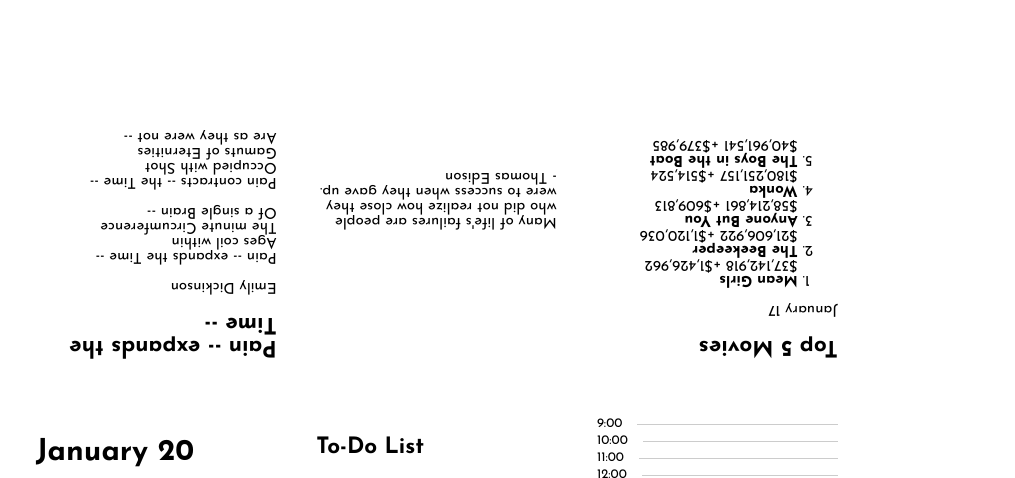
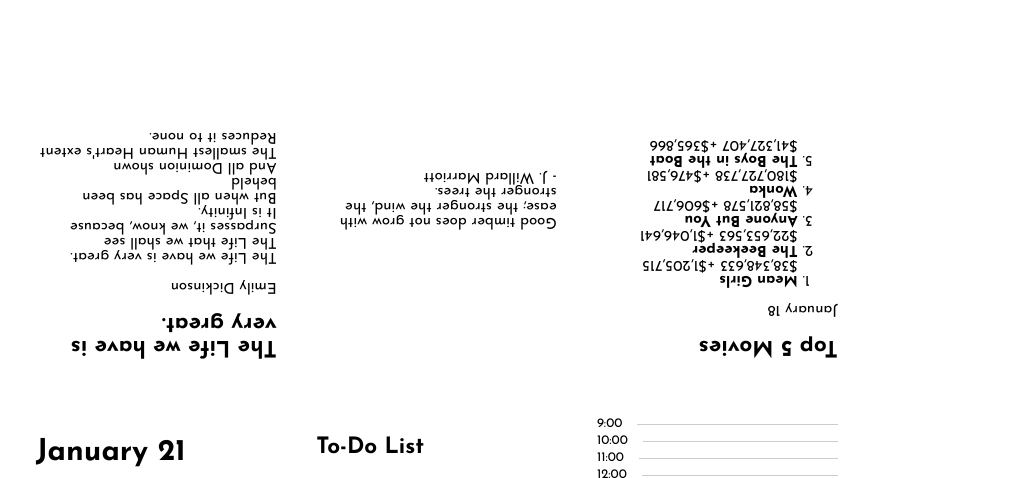
Before and after one commit to claifiifi/dailybailey, a plain HTML site: page index.html in a window 1280 px wide. Shown: the top 478 px of the page, 265-1280 px from the left. Drawn offline with Linux system fonts and the light colour scheme.

Commit message:
Auto-generated webpage updates

```diff
--- a/index.html
+++ b/index.html
@@ -3,7 +3,7 @@
 <head>
   <meta charset="UTF-8">
   <link rel="stylesheet" href="https://fonts.googleapis.com/css2?family=Josefin+Sans:wght@300;400;700&display=swap">
-  <title>January 20</title>
+  <title>January 21</title>
   <style>
     body {
       margin: 0;
@@ -59,16 +59,16 @@
   </style>
 </head>
 <body>
-  <div class="part rotated"><image src='images/image37.png'></div>
+  <div class="part rotated"><image src='images/image39.png'></div>
   <div class="part rotated">
-          <h2>Pain -- expands the Time --</h2>
+          <h2>The Life we have is very great.</h2>
           <p>Emily Dickinson</p>
-          <p>Pain -- expands the Time --<br>Ages coil within<br>The minute Circumference<br>Of a single Brain --<br><br>Pain contracts -- the Time --<br>Occupied with Shot<br>Gamuts of Eternities<br>Are as they were not --</p>
+          <p>The Life we have is very great.<br>The Life that we shall see<br>Surpasses it, we know, because<br>It is Infinity.<br>But when all Space has been beheld<br>And all Dominion shown<br>The smallest Human Heart's extent<br>Reduces it to none.</p>
           </div>
-  <div class="part rotated" style="display:grid;"><p>Many of life's failures are people who did not realize how close they were to success when they gave up.<br>- Thomas Edison</p></div>
-  <div class="part rotated"><h2>Top 5 Movies</h2><p>January 17</p><ol><li><strong>Mean Girls</strong><br>$37,142,918    +$1,426,962</li><li><strong>The Beekeeper</strong><br>$21,606,922    +$1,120,036</li><li><strong>Anyone But You</strong><br>$58,214,861    +$609,813</li><li><strong>Wonka</strong><br>$180,251,157    +$514,524</li><li><strong>The Boys in the Boat</strong><br>$40,961,541    +$379,985</li></ol></div>
+  <div class="part rotated" style="display:grid;"><p>Good timber does not grow with ease; the stronger the wind, the stronger the trees.<br>- J. Willard Marriott</p></div>
+  <div class="part rotated"><h2>Top 5 Movies</h2><p>January 18</p><ol><li><strong>Mean Girls</strong><br>$38,348,633    +$1,205,715</li><li><strong>The Beekeeper</strong><br>$22,653,563    +$1,046,641</li><li><strong>Anyone But You</strong><br>$58,821,578    +$606,717</li><li><strong>Wonka</strong><br>$180,727,738    +$476,581</li><li><strong>The Boys in the Boat</strong><br>$41,327,407    +$365,866</li></ol></div>
   <div class="part"><h2>Notes</h2></div>
-  <div class="part"><h1>January 20</h1><image src='images/image38.png'></div>
+  <div class="part"><h1>January 21</h1><image src='images/image40.png'></div>
   <div class="part">
     <h2>To-Do List</h2>
 <ul style="list-style-type:circle;font-size:22px;">
```
Also changed, not shown: 2 other files.
